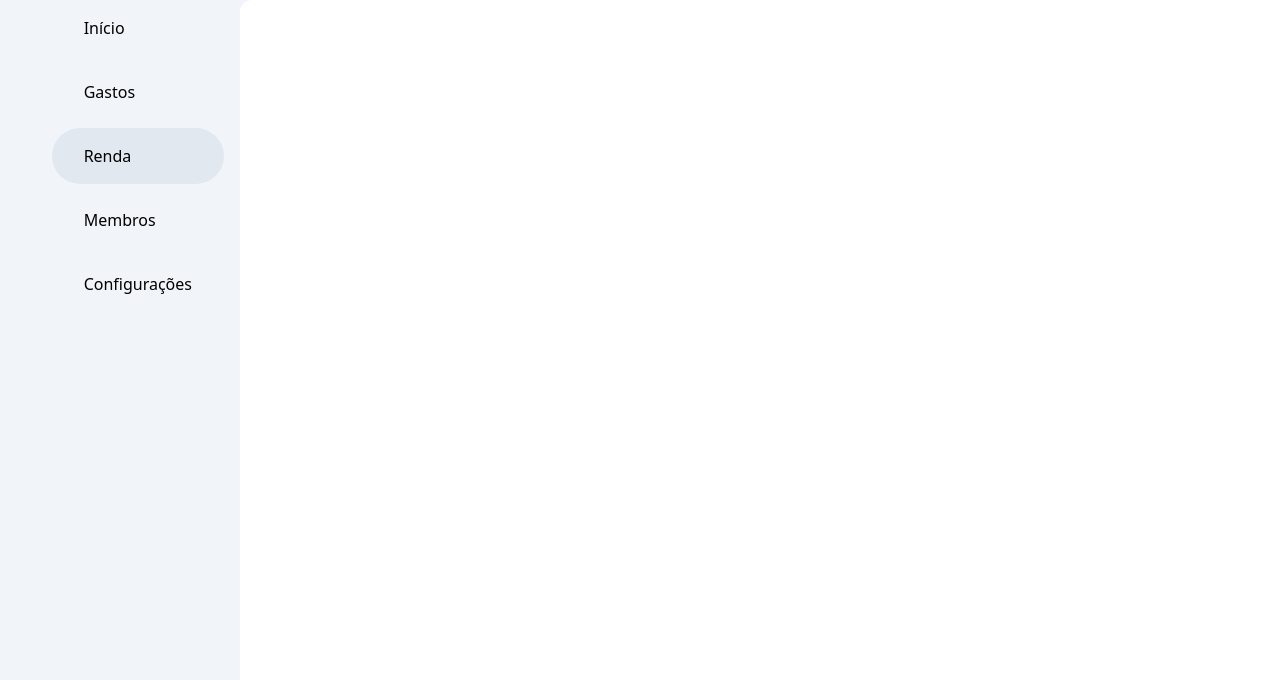
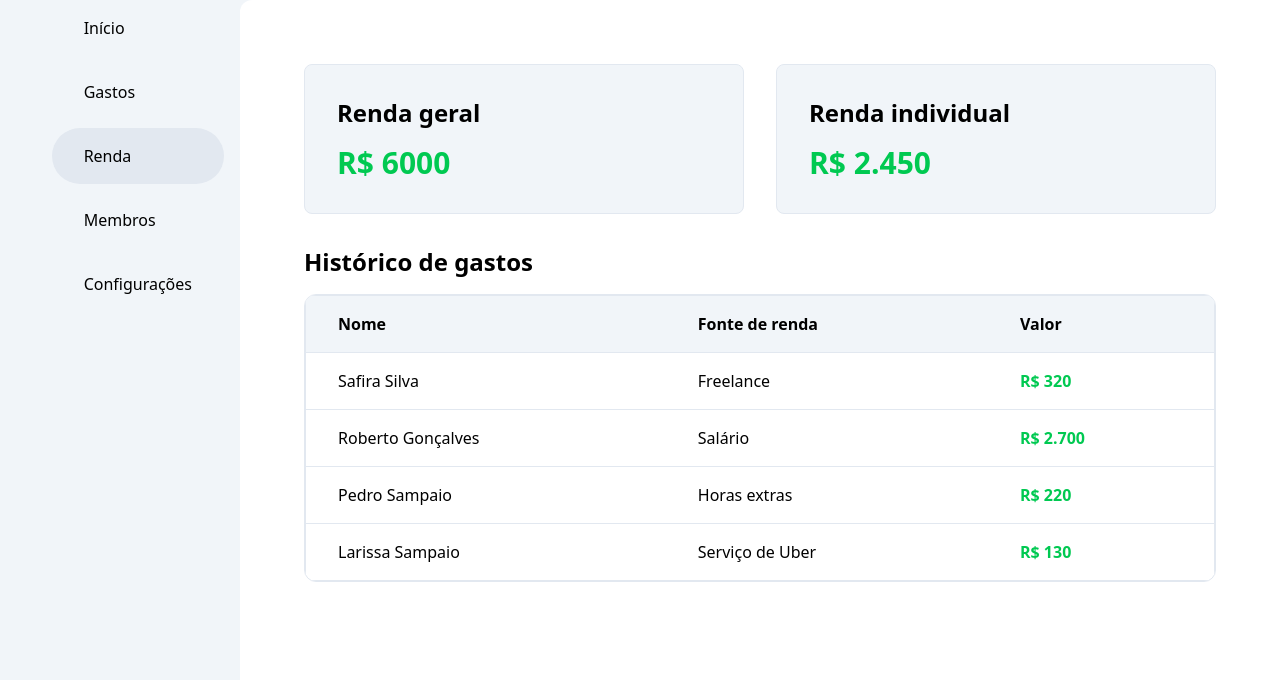
Before and after one commit to itzbigdri/projeto-integrador, a Flask app: page /quadros/quadro/renda in a window 1280 px wide. Shown: the part 120-800 px from the top of the page. Run offline with Flask 3, Linux system fonts and the light colour scheme; some libraries are stand-ins or nearby versions.

Commit message:
Preenchimento do conteúdo de esboço inicial do quadro renda

```diff
--- a/templates/renda.html
+++ b/templates/renda.html
@@ -1,2 +1,50 @@
 {% extends "quadroBase.html" %}
 {% set section_title = "Renda" %}
+{% block content %}
+    <div class="flex items-center justify-center">
+        <div class="max-w-6xl w-full">
+            <div class="grid grid-cols-2 gap-8">
+                <article class="bg-slate-100 border border-slate-200 rounded-lg p-8">
+                    <h3 class="text-2xl font-semibold mb-4">Renda geral</h3>
+                    <p class="text-3xl text-green-500 font-semibold">R$ 6000</p>
+                </article>
+                <article class="bg-slate-100 border border-slate-200 rounded-lg p-8">
+                    <h3 class="text-2xl font-semibold mb-4">Renda individual</h3>
+                    <p class="text-3xl text-green-500 font-semibold">R$ 2.450</p>
+                </article>
+                <article class="col-span-2">
+                    <h3 class="text-2xl font-semibold mb-4">Histórico de gastos</h3>
+                    <div class="max-w-6xl w-full rounded-xl overflow-hidden border border-slate-200">
+                        <table class="w-full">
+                            <tr class="bg-slate-100 text-left border border-slate-200">
+                                <th class="py-4 px-8">Nome</th>
+                                <th class="py-4 px-8">Fonte de renda</th>
+                                <th class="py-4 px-8">Valor</th>
+                            </tr>
+                            <tr class="border border-slate-200">
+                                <td class="py-4 px-8">Safira Silva</td>
+                                <td class="py-4 px-8">Freelance</td>
+                                <td class="py-4 px-8 text-green-500 font-bold">R$ 320</td>
+                            </tr>
+                            <tr class="border border-slate-200">
+                                <td class="py-4 px-8">Roberto Gonçalves </td>
+                                <td class="py-4 px-8">Salário</td>
+                                <td class="py-4 px-8 text-green-500 font-bold">R$ 2.700</td>
+                            </tr>
+                            <tr class="border border-slate-200">
+                                <td class="py-4 px-8">Pedro Sampaio</td>
+                                <td class="py-4 px-8">Horas extras</td>
+                                <td class="py-4 px-8 text-green-500 font-bold">R$ 220</td>
+                            </tr>
+                            <tr class="border border-slate-200">
+                                <td class="py-4 px-8">Larissa Sampaio</td>
+                                <td class="py-4 px-8">Serviço de Uber</td>
+                                <td class="py-4 px-8 text-green-500 font-bold">R$ 130</td>
+                            </tr>
+                        </table>
+                    </div>
+                </article>
+            </div>
+        </div>
+    </div>
+{% endblock%}
```
Also changed, not shown: templates/gastos.html (+8 -8 lines).
